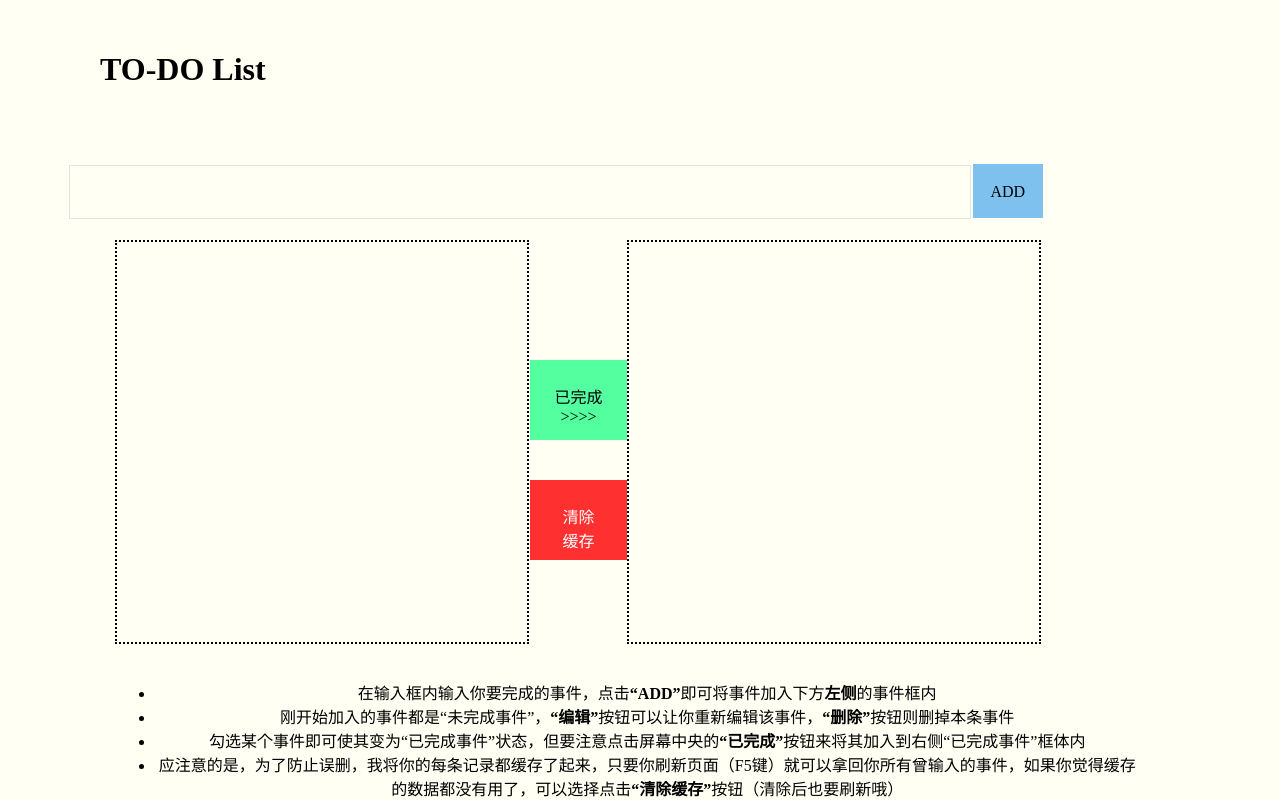
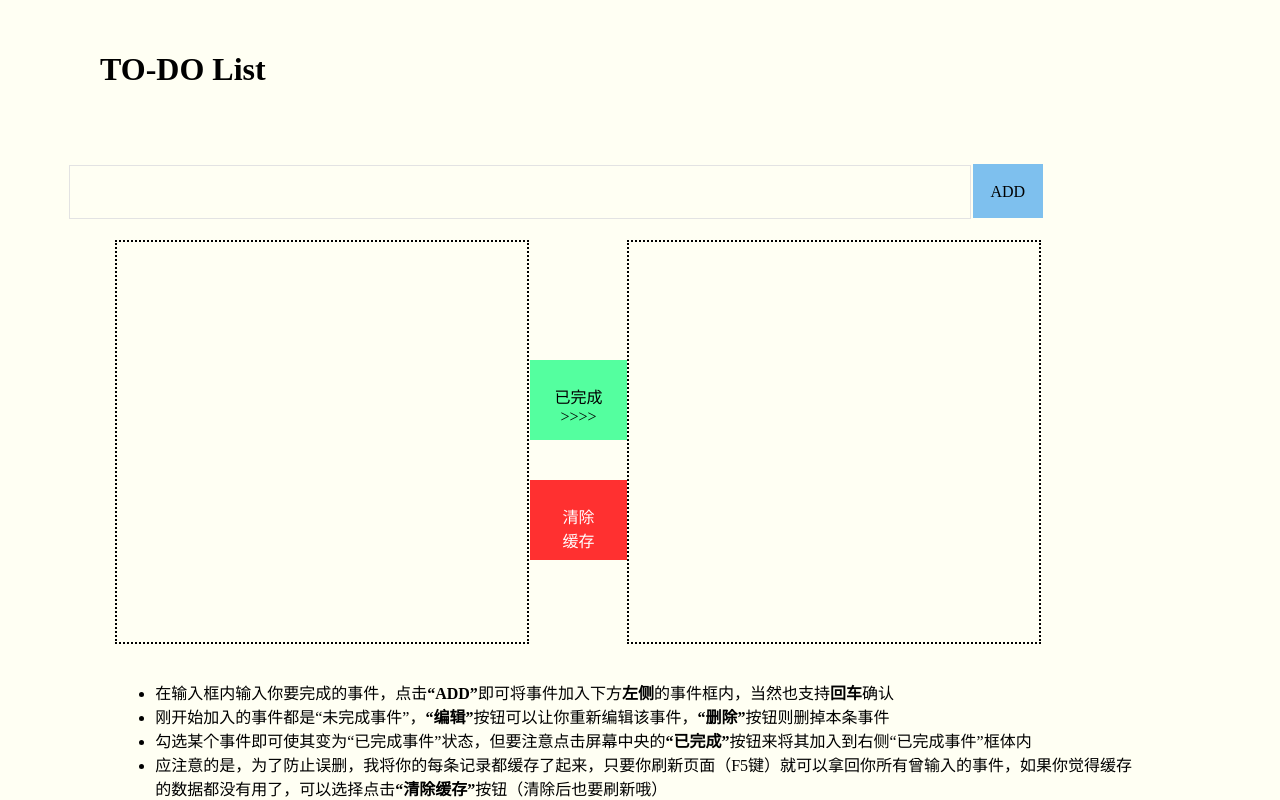
Before and after one commit to ValentinZhao/TodoList, a Vue app in the folder todoVue/Todolist/: page /#/ in a window 1280 px wide. Built offline with nearby package versions, Linux system fonts and the light colour scheme.

Commit message:
js notes

```diff
--- a/todoVue/Todolist/config/index.js
+++ b/todoVue/Todolist/config/index.js
@@ -7,7 +7,7 @@ module.exports = {
     index: path.resolve(__dirname, '../dist/index.html'),
     assetsRoot: path.resolve(__dirname, '../dist'),
     assetsSubDirectory: 'static',
-    assetsPublicPath: '/',
+    assetsPublicPath: './',
     productionSourceMap: true,
     // Gzip off by default as many popular static hosts such as
     // Surge or Netlify already gzip all static assets for you.
--- a/todoVue/Todolist/src/components/MainLayout.vue
+++ b/todoVue/Todolist/src/components/MainLayout.vue
@@ -28,7 +28,7 @@
                 	</tbody>
                 </table>
             </div>
-            <div class="warning_wrapper">
+            <div class="warning_wrapper" style="text-align:left">
                 <ul>
                     <li v-html="htmlWarning1"></li>
                     <li v-html="htmlWarning2"></li>
@@ -49,7 +49,7 @@
         myMessage: '',
         finished: '已完成',
         clearCacheText: '清除<br>缓存',
-        htmlWarning1: '在输入框内输入你要完成的事件，点击<b>“ADD”</b>即可将事件加入下方<b>左侧</b>的事件框内',
+        htmlWarning1: '在输入框内输入你要完成的事件，点击<b>“ADD”</b>即可将事件加入下方<b>左侧</b>的事件框内，当然也支持<b>回车</b>确认',
         htmlWarning2: '刚开始加入的事件都是“未完成事件”，<b>“编辑”</b>按钮可以让你重新编辑该事件，<b>“删除”</b>按钮则删掉本条事件',
         htmlWarning3: '勾选某个事件即可使其变为“已完成事件”状态，但要注意点击屏幕中央的<b>“已完成”</b>按钮来将其加入到右侧“已完成事件”框体内',
         htmlWarning4: '应注意的是，为了防止误删，我将你的每条记录都缓存了起来，只要你刷新页面（F5键）就可以拿回你所有曾输入的事件，如果你觉得缓存的数据都没有用了，可以选择点击<b>“清除缓存”</b>按钮（清除后也要刷新哦）'
```
Also changed, not shown: 2 other files (tests, documents, lock files or other folders).
